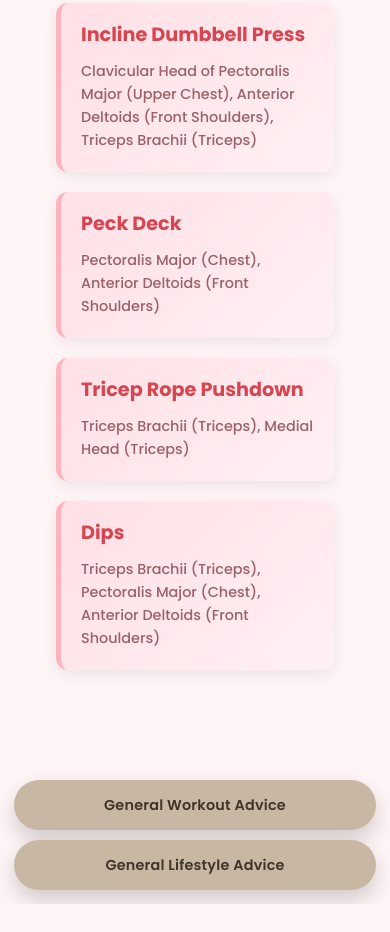
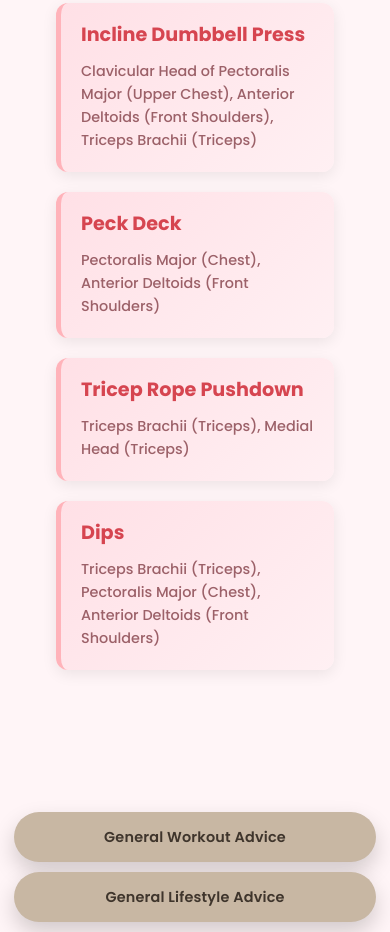
Before and after one commit to nickbonavita/workout-schedule, a plain HTML site: page index.html in a window 390 px wide. Shown: the part 529-1461 px from the top of the page. Before the commit the page ends 1433 px from the top, so only its background shows below. Drawn offline with nearby package versions, Linux system fonts and the light colour scheme.

Commit message:
Adjust mobile spacing above advice button group

```diff
--- a/styles.css
+++ b/styles.css
@@ -663,7 +663,7 @@ body.advice-modal-open .advice-button-stack {
 
     .advice-button-stack {
         position: static;
-        margin: 8px 14px calc(14px + env(safe-area-inset-bottom));
+        margin: 40px 14px calc(10px + env(safe-area-inset-bottom));
         width: auto;
         z-index: auto;
         align-items: stretch;
```
